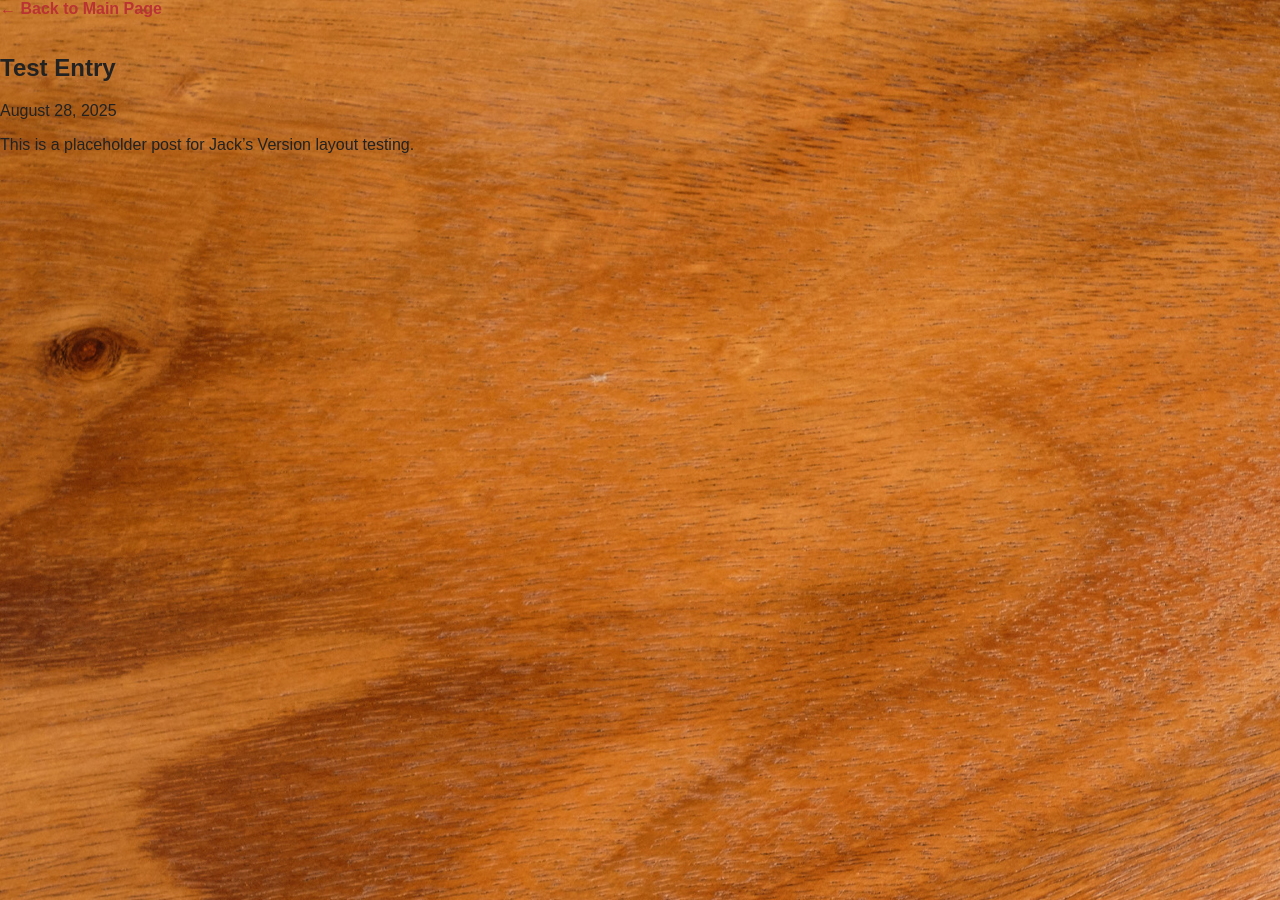
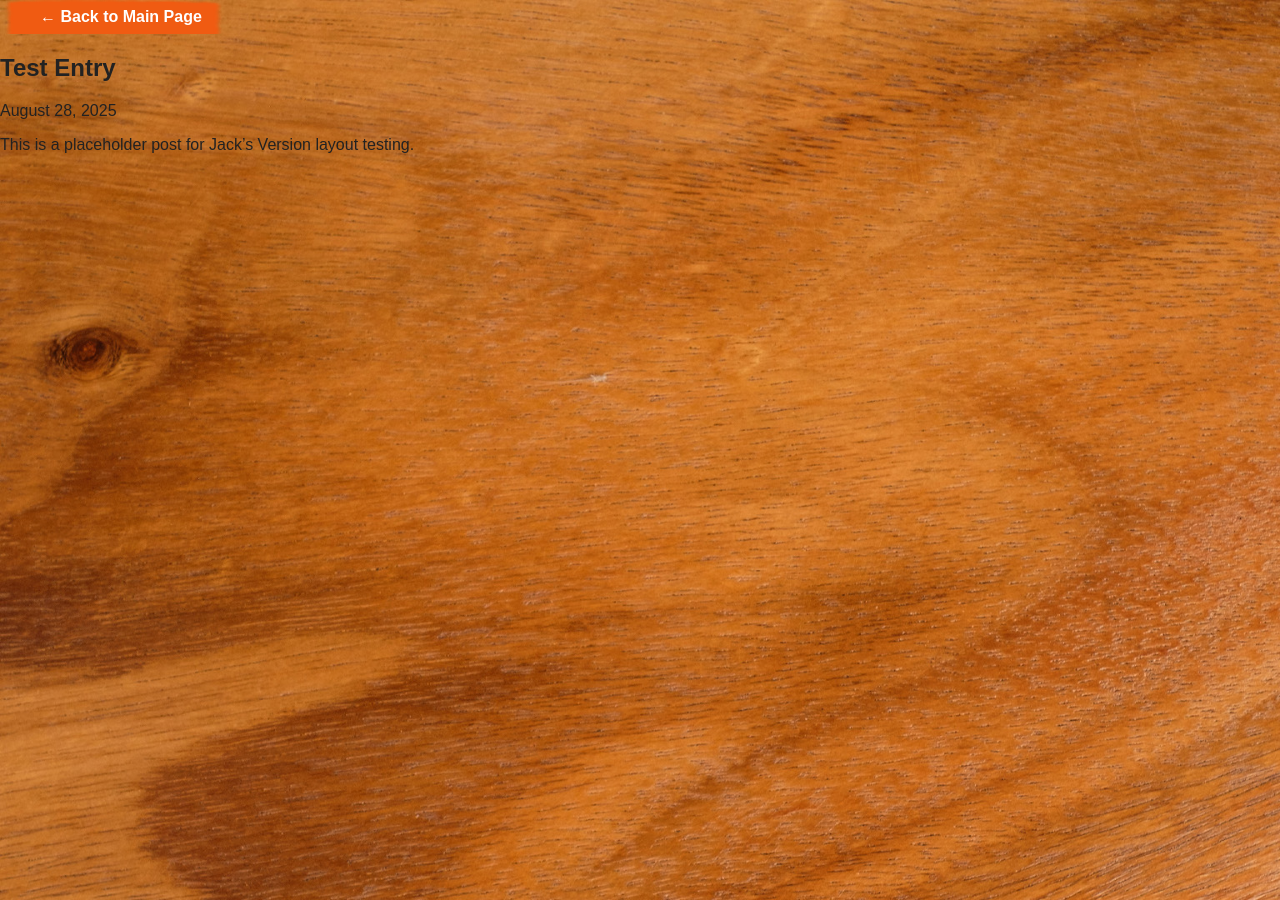
Before and after one commit to shadow-signal/shadow-signal.github.io, a Jekyll site: the page built from _posts/2025-08-28-test-entry.md, in a window 1280 px wide. Built offline with Jekyll 4.4.1, drawn with Linux system fonts in a browser that asks for light colours.

Commit message:
Update style.scss

```diff
--- a/assets/css/style.scss
+++ b/assets/css/style.scss
@@ -51,10 +51,35 @@
 
 .back-link {
   display: inline-block;
-  margin-bottom: 1rem;
+  padding: 0.5rem 1.5rem;
+  padding-left: 2.5rem;
+  font-weight: bold;
+  color: #fff;
   text-decoration: none;
-  color: #b33;
-  font-weight: bold;
+  border-radius: 4px 0 0 4px;
+  position: relative;
+  top: 0;
+  transition: transform 0.15s ease, box-shadow 0.15s ease;
+  background-size: cover;
+  background-repeat: no-repeat;
+}
+
+.back-link.orange {
+  background-image: url('/assets/images/tab_orange.png');
+}
+.back-link.green {
+  background-image: url('/assets/images/tab_green.png');
+}
+.back-link.blue {
+  background-image: url('/assets/images/tab_blue.png');
+}
+.back-link.red {
+  background-image: url('/assets/images/tab_red.png');
+}
+
+.back-link:hover {
+  transform: translateX(-4px);
+  box-shadow: -2px 2px 6px rgba(0, 0, 0, 0.2);
 }
 
 .pagination {
```
